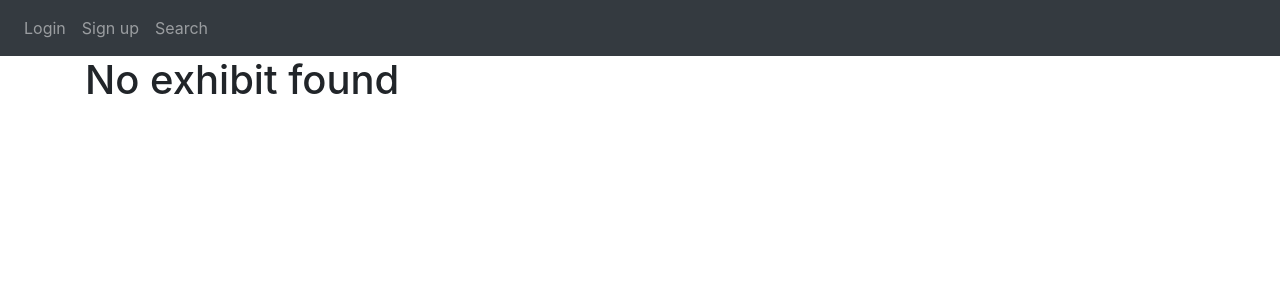
After one commit to dawmd/BD_Museum, a Flask app: page /exhibit in a window 1280 px wide. The commit adds this page. Shown: the top 300 px of the page. Run offline with Flask 2, Linux system fonts and the light colour scheme; data comes from the database, SQL or seed files in the repository; both versions use the stored data as it was after the commit; some libraries are stand-ins or nearby versions.

Commit message:
Some minor changes

```diff
--- a/website/models.py
+++ b/website/models.py
@@ -19,8 +19,8 @@ class Gallery(db.Model):
 class Artist(db.Model):
     id = db.Column(db.Integer, primary_key = True)
     name = db.Column(db.String(150))
-    birth_date = db.Column(db.DateTime(timezone = True))
-    death_date = db.Column(db.DateTime(timezone = True))
+    birth_date = db.Column(db.Integer)
+    death_date = db.Column(db.Integer)
 
 class Exhibit(db.Model):
     id = db.Column(db.Integer, primary_key = True)
--- a/website/static/style.css
+++ b/website/static/style.css
@@ -29,3 +29,19 @@
     height: 100%;
     width: 100%;
 }
+
+.info {
+    display: flex;
+    justify-content: center;
+    align-items: center;
+    flex-wrap: wrap;
+}
+
+.info img {
+    height: auto;
+    max-height: 500px;
+}
+
+.info span {
+    font-weight: 300;
+}
--- /dev/null
+++ b/website/templates/exhibit.html
@@ -0,0 +1,8 @@
+{% extends "base.html" %} {% block title %}Exhibit{% endblock %}
+{% block content %}
+    {% if exhibit %}
+    <h1>{{ exhibit.title }}</h1>
+    {% else %}
+    <h1>No exhibit found</h1>
+    {% endif %}
+{% endblock %}
--- a/website/views.py
+++ b/website/views.py
@@ -1,8 +1,10 @@
 from flask import Blueprint, render_template, request, flash, redirect, url_for, jsonify
 from flask_login import login_required, current_user
-from .models import Institution, Exhibit
+from .models import Institution, Exhibit, Artist
 from . import db
 import json
+from sqlalchemy.sql import func
+from datetime import datetime
 
 views = Blueprint('views', __name__)
 
@@ -63,13 +65,57 @@ def results():
     artist = request.args.get('artist')
     exhibit = request.args.get('exhibit')
 
-    if exhibit:
-        results = Exhibit.query.filter(Exhibit.title.contains(exhibit))
-        print(results.count())
-
-    return render_template("results.html", user = current_user)#, artists = results)
-
-    if not artist and not exhibit:
-        return render_template("results.html", user = current_user, artists = results)
+    if artist and exhibit:
+        artists = Artist.query.filter(Artist.name.contains(artist)).all()
+        ids = set()
+        for row in artists:
+            ids.add(row.id)
+        exhibits = Exhibit.query.filter(Exhibit.author.in_(ids)).all()
+        if exhibits:
+            return render_template("results.html", user = current_user, exhibits = exhibits)
+    elif artist:
+        artists = Artist.query.filter(Artist.name.contains(artist)).all()
+        if artists:
+            return render_template("results.html", user = current_user, artists = artists)
+    elif exhibit:
+        exhibits = Exhibit.query.filter(Exhibit.title.contains(exhibit)).all()
+        if exhibits:
+            return render_template("results.html", user = current_user, exhibits = exhibits)
 
     return render_template("results.html", user = current_user)
+
+@views.route('/artist', methods = ['GET'])
+def artist():
+    # nar = Artist(name = '明治元気だ', birth_date = -200, death_date = None)
+    # db.session.add(nar)
+    # db.session.commit()
+
+    ex = Exhibit(author = 3, localization = 2, title = 'サスケは元気ですか', type = 'something', x_size = 2, y_size = 2, z_size = 1, state = 1)
+    db.session.add(ex)
+    db.session.commit()
+
+    id = request.args.get('id')
+    artist = Artist.query.filter(Artist.id == id).first()
+
+    birth = ""
+    if artist.birth_date < 0:
+        birth = str((-1) * artist.birth_date) + " BC"
+    else:
+        birth = str(artist.birth_date)
+
+    if artist:
+        exhibits = Exhibit.query.filter(Exhibit.author == id).all()
+        if exhibits:
+            return render_template("artist.html", user = current_user, artist = artist, birth = birth, exhibits = exhibits)
+        else:
+            print("ERROR. No exhibits found!")
+            return render_template("artist.html", user = current_user, artist = artist, birth = birth)
+    return render_template("artist.html", user = current_user)
+
+@views.route('/exhibit', methods = ['GET'])
+def exhibit():
+    id = request.args.get('id')
+    exhibit = Exhibit.query.filter(Exhibit.id == id).first()
+    if exhibit:
+        return render_template("exhibit.html", user = current_user, exhibit = exhibit)
+    return render_template("exhibit.html", user = current_user)
```
Also changed, not shown: website/templates/artist.html (added, +30 -0 lines), website/templates/results.html (+32 -0 lines), website/database.db (added), website/static/placeholder.png (added).
